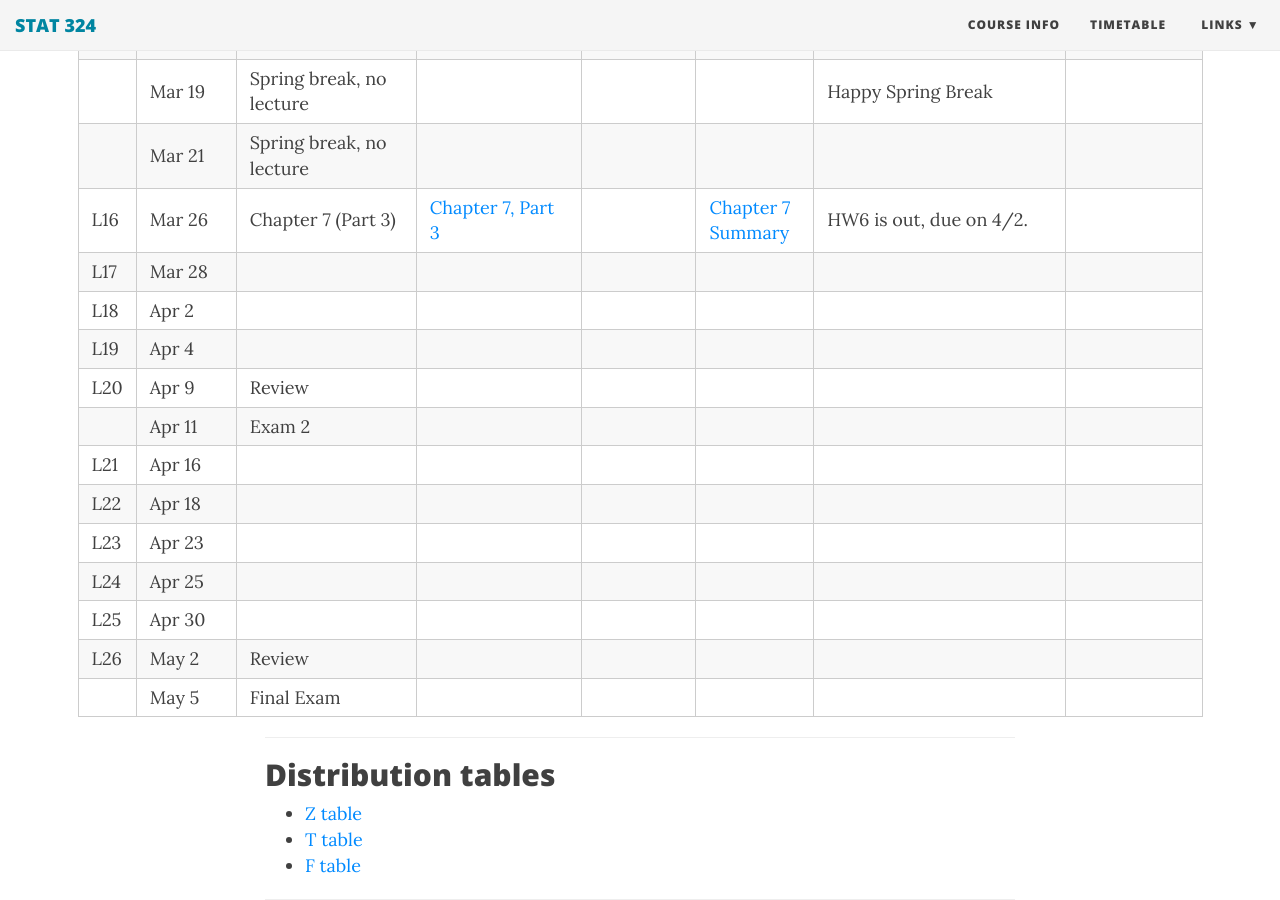
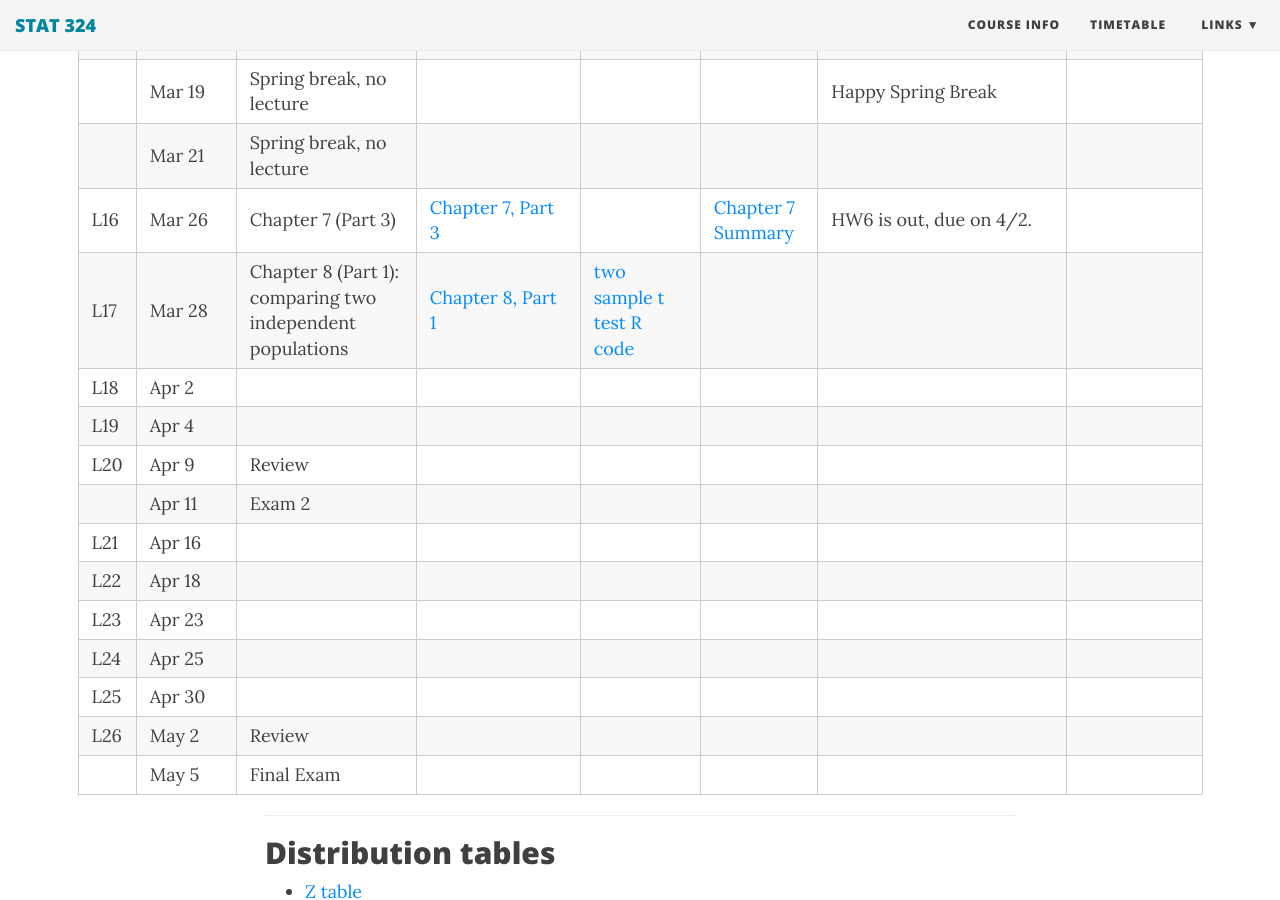
Before and after one commit to duzhewang/stat324, a Jekyll site: the page built from timetable.md, in a window 1280 px wide and 900 px high, scrolled down 1731 px. Built offline with Jekyll 4.4.1, drawn with Linux system fonts in a browser that asks for light colours; nearby versions of some CDN libraries.

Commit message:
Update timetable.md

```diff
--- a/timetable.md
+++ b/timetable.md
@@ -28,7 +28,7 @@ css: /css/wide_table.css
 | | Mar 19 | Spring break, no lecture | |    |      |   Happy Spring Break   |      |
 | | Mar 21 | Spring break, no lecture |   |       |      |      |      |
 | L16   | Mar 26 | Chapter 7 (Part 3)  |  [Chapter 7, Part 3](https://github.com/dzwang91/stat324/raw/gh-pages/lectures/chapter7-3.pdf)      |      |  [Chapter 7 Summary](https://github.com/dzwang91/stat324/raw/gh-pages/notessummary/chapter7summary.pdf)    |  HW6 is out, due on 4/2.   |
-| L17   | Mar 28 |  |       |      |      |      |
+| L17 | Mar 28 | Chapter 8 (Part 1): comparing two independent populations | [Chapter 8, Part 1](https://github.com/dzwang91/stat324/raw/gh-pages/lectures/chapter8-1.pdf)        |  [two sample t test R code](https://github.com/dzwang91/stat324/raw/gh-pages/R/twosample.R)    |      |      |
 |L18 | Apr 2 |  |  |      | |      |
 |L19 | Apr 4 |   |    |     | |   |  |
 | L20  | Apr 9 | Review|     |      |      |      |
```
